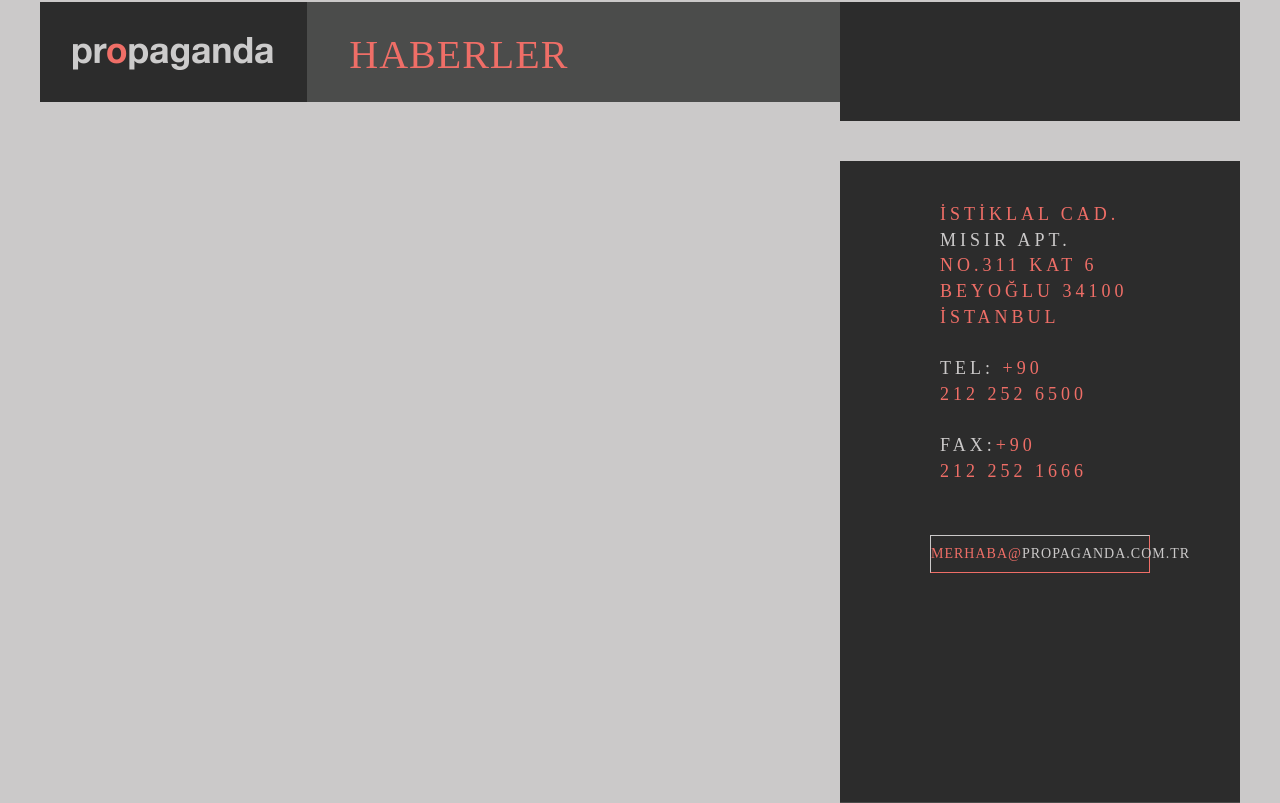
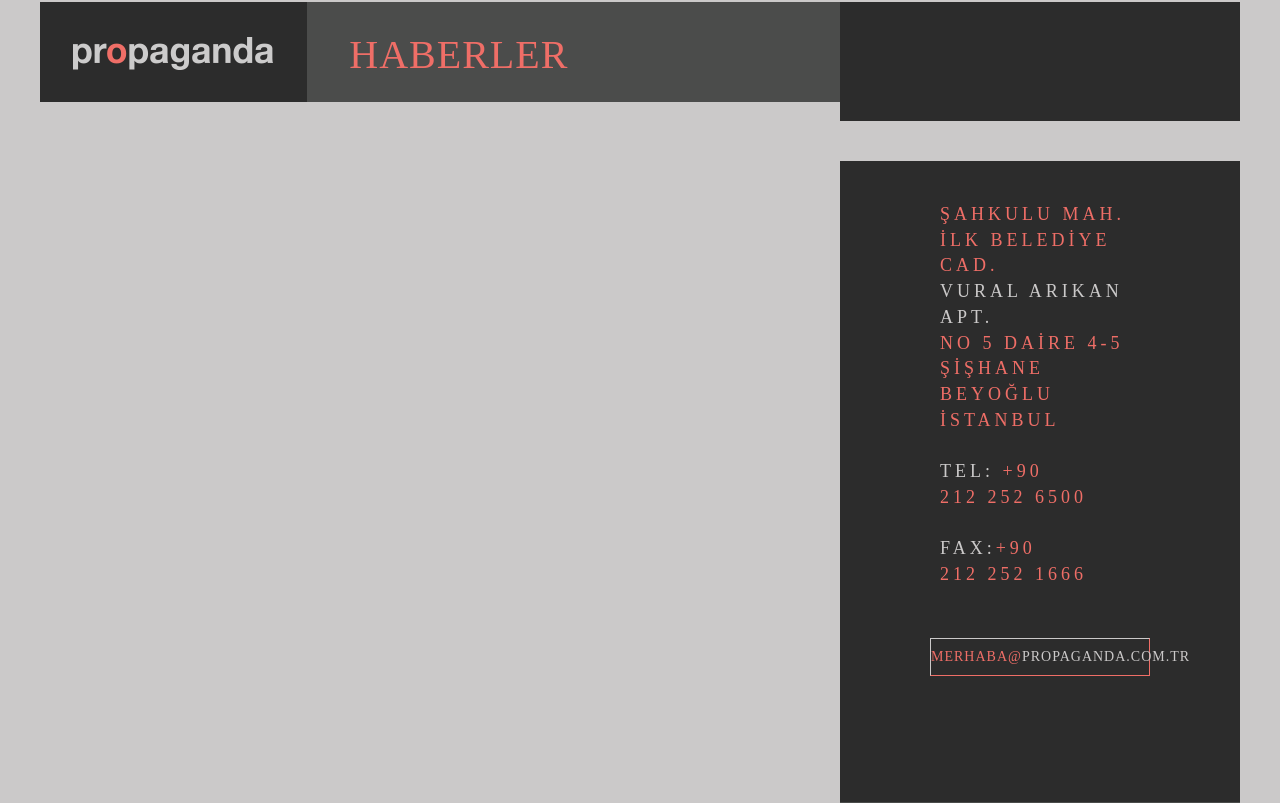
Before and after one commit to developerphp/propaganda, a CodeIgniter app: page /propaganda/tr in a window 1280 px wide. Shown: the part 639-1442 px from the top of the page. Run offline with CodeIgniter, Linux system fonts and the light colour scheme; data that the repository does not hold is empty; some web fonts are replaced; grey boxes are pictures that could not be loaded.

Commit message:
gitlemen

```diff
--- a/application/views/homeView.php
+++ b/application/views/homeView.php
@@ -63,10 +63,10 @@
         <div class="footer_box">
             <div class="footer">
                  <div class="box">
-                    İSTİKLAL CAD.<br>
-                    <span class="grey_txt">MISIR APT.</span><br>
-                    NO.311 KAT 6<br>
-                    BEYOĞLU 34100<br>
+                    ŞAHKULU MAH. İLK BELEDİYE CAD.<br>
+                    <span class="grey_txt">VURAL ARIKAN APT.</span><br>
+                    NO 5 DAİRE 4-5<br>
+                    ŞİŞHANE BEYOĞLU<br>
                     İSTANBUL<br><br>
                     <span class="grey_txt">TEL:</span> <a href="tel:+902122526500">+90<br> 212 252 6500</a><br><br>
                     <span class="grey_txt">FAX:</span>+90<br> 212 252 1666
```
Also changed, not shown: application/views/brandsView.php (+4 -11 lines), application/views/contactView.php (+7 -7 lines), application/views/teamView.php (+4 -4 lines).
